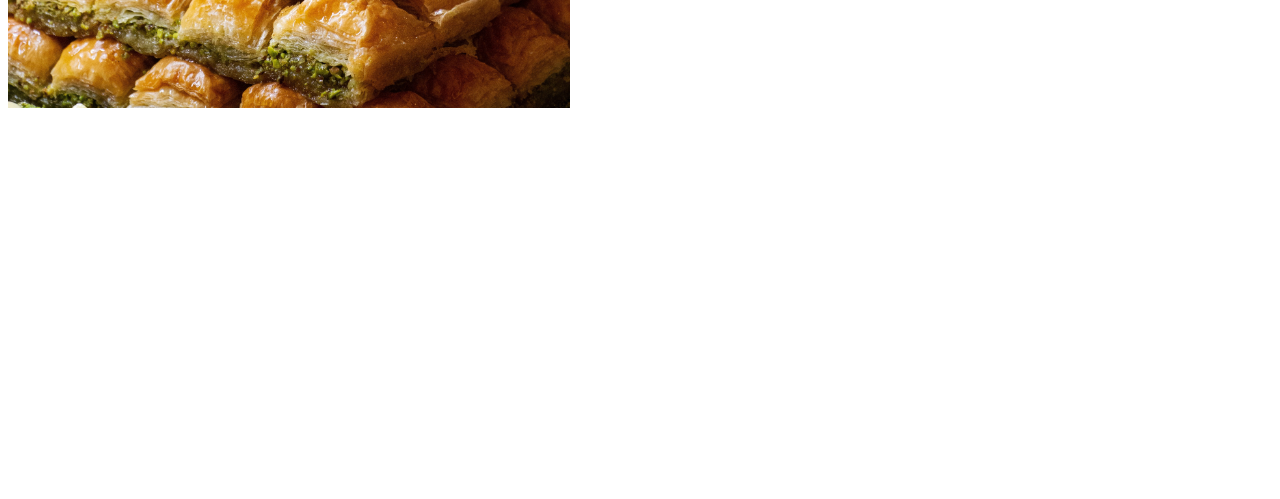
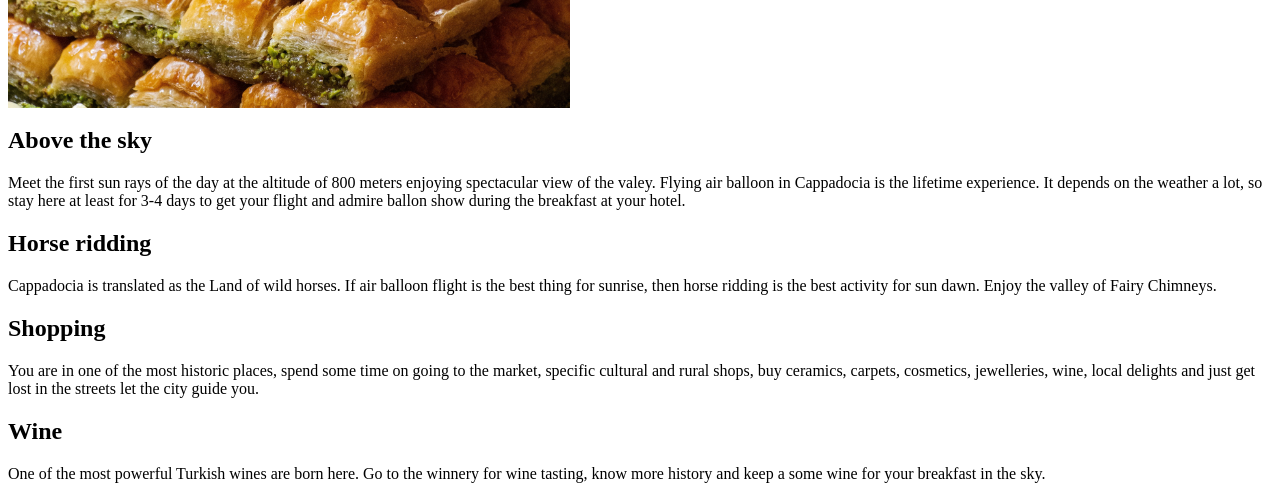
Before and after one commit to Lyumina-n/dream-destination, a plain HTML site: page index.html in a window 1280 px wide. Shown: the part 1088-1587 px from the top of the page. Before the commit the page ends 1204 px from the top, so only its background shows below. Drawn offline with Linux system fonts and the light colour scheme.

Commit message:
added content for activities page

```diff
--- a/index.html
+++ b/index.html
@@ -11,7 +11,8 @@
     <div class="container">
 
         <div class="main-page">
-    <nav>
+    <div class="navigation">
+            <nav>
             <ul class="menu">
                 <li class="active"><a href="#">Home</a></li>
 <li><a href="#">To do</a></li>
@@ -19,7 +20,7 @@
 <li><a href="#">Culture</a></li>
             </ul>
         </nav>
-
+</div>
             <h1>
         CAPPADOCIA
     </h1>
@@ -62,6 +63,24 @@
     </div>
     </div>
 </div>
+<div class="activities-page">
+    <h2>
+        Above the sky
+    </h2>
+    <p>
+        Meet the first sun rays of the day at the altitude of 800 meters enjoying spectacular view of the valey.  Flying air balloon in Cappadocia is the lifetime experience. It depends on the weather a lot, so stay here at least for 3-4 days to get your flight and admire ballon show during the breakfast at your hotel.
+    </p>
+<h2>
+    Horse ridding
+</h2>
+<p>Cappadocia is translated as the Land of wild horses. If air balloon flight is the best thing for sunrise, then horse ridding is the best activity for sun dawn. Enjoy the valley of Fairy Chimneys.</p>
+<h2>
+    Shopping
+</h2>
+<p>You are in one of the most historic places, spend some time on going to the market, specific cultural and rural shops, buy ceramics, carpets, cosmetics, jewelleries, wine, local delights and just get lost in the streets let the city guide you.</p>
+<h2>Wine</h2>
+<p>One of the most powerful Turkish wines are born here. Go to the winnery for wine tasting, know more history and keep a some wine for your breakfast in the sky.</p>
+</div>
 </div>
 </body>
 </html>
```
